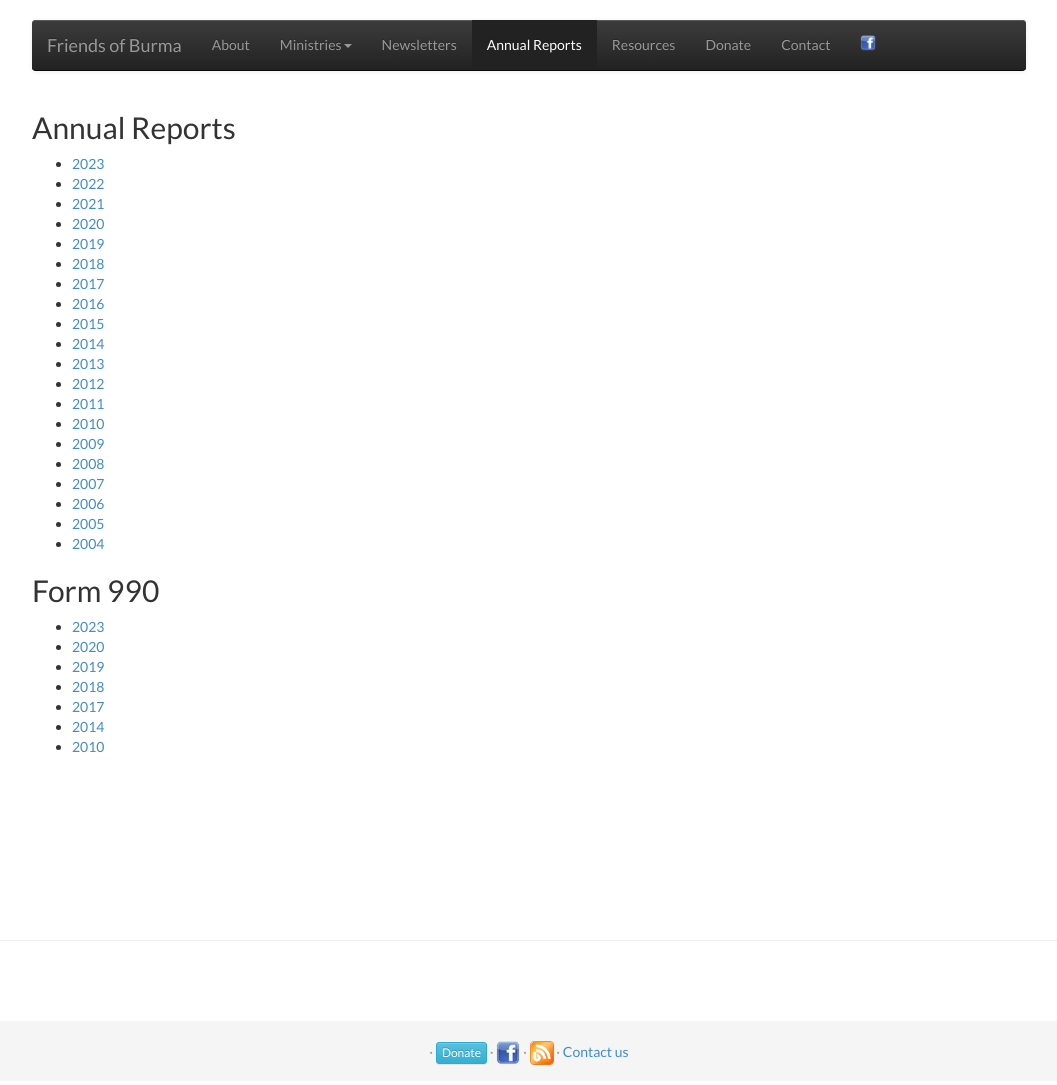
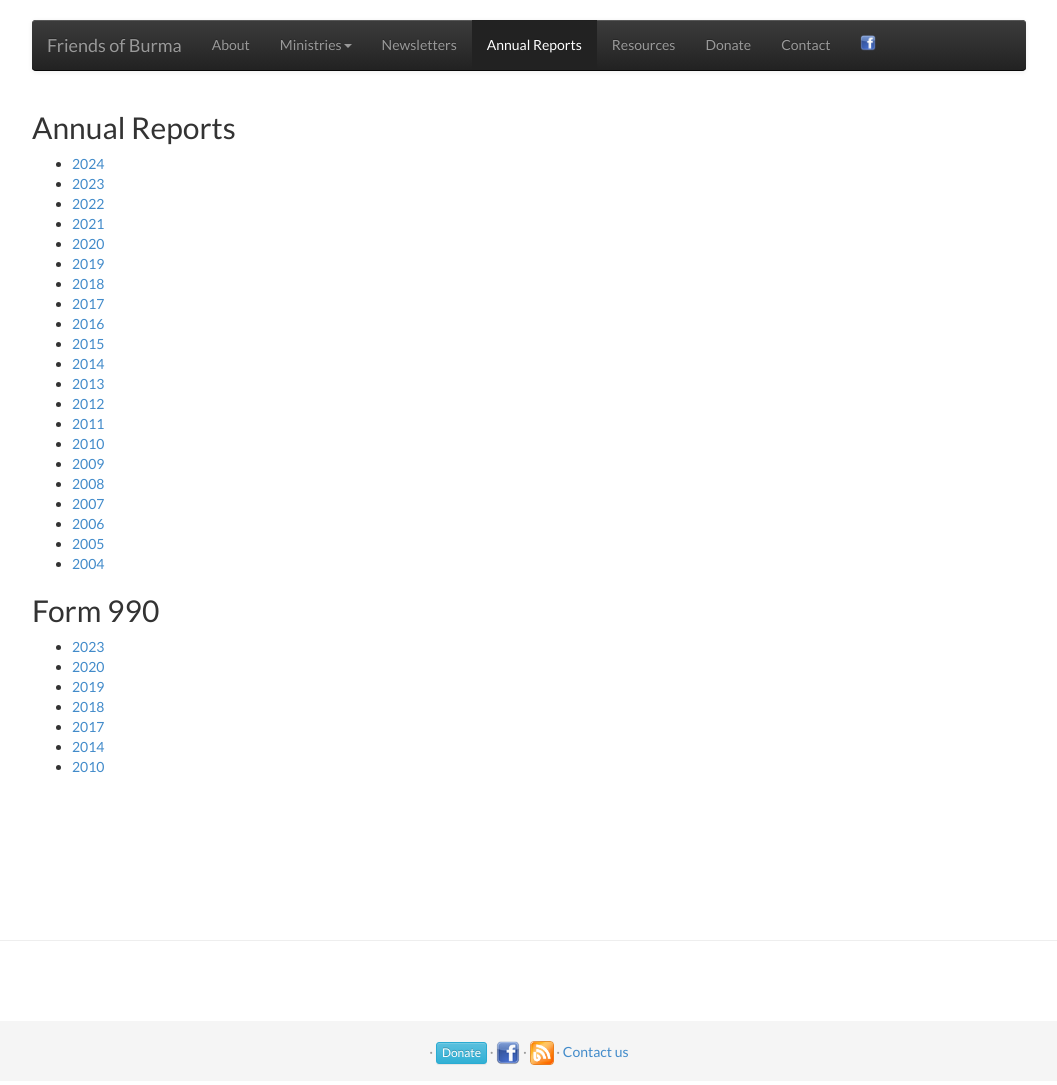
Before and after one commit to friendsofburma/friendsofburma.github.io, a Jekyll site: the page built from _pages/annualreports.md, in a window 1280 px wide. Shown: the whole page, without its empty margins (111-1168 px from the left). Built offline with Jekyll 4.4.1, drawn with Linux system fonts in a browser that asks for light colours.

Commit message:
annual report: 2024.

```diff
--- a/_pages/annualreports.md
+++ b/_pages/annualreports.md
@@ -7,6 +7,7 @@ permalink: /annualreports/
 
 ## Annual Reports
 
+- [2024](/static/docs/annual_report_2024.pdf)
 - [2023](/static/docs/annual_report_2023.pdf)
 - [2022](http://news.friendsofburma.org/2023/01/friends-of-burma-annual-report-2022.html)
 - [2021](http://news.friendsofburma.org/2022/01/friends-of-burma-annual-report-2021.html)
```
Also changed, not shown: 1 other file.
